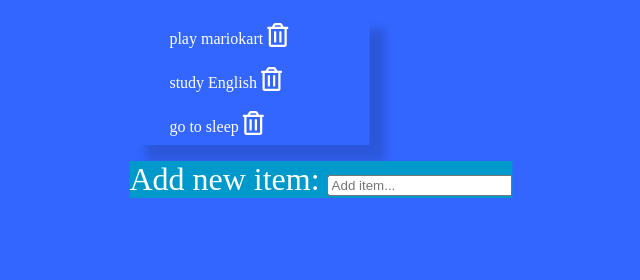
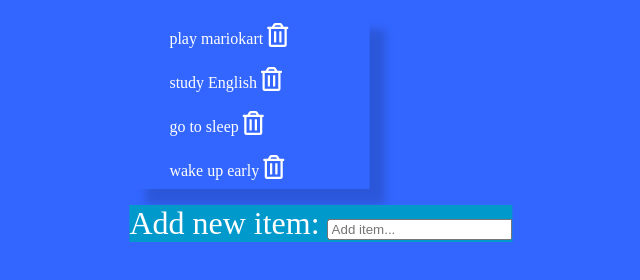
Before and after one commit to aguirregonzaloa/ToDoList, a plain HTML site: page index.html in a window 1280 px wide. Shown: the part 208-488 px from the top of the page, without its empty margins (319-959 px from the left). Drawn offline with Linux system fonts and the light colour scheme.

Commit message:
adding a new item

```diff
--- a/index.html
+++ b/index.html
@@ -34,6 +34,10 @@
                 <span>go to sleep</span>
                 <i class="far fa-trash-alt delete"></i>
             </li>
+             <li class="add">
+                <span>wake up early</span>
+                <i class="far fa-trash-alt delete"></i>
+            </li>
         </ul>
         </div>
 
```
